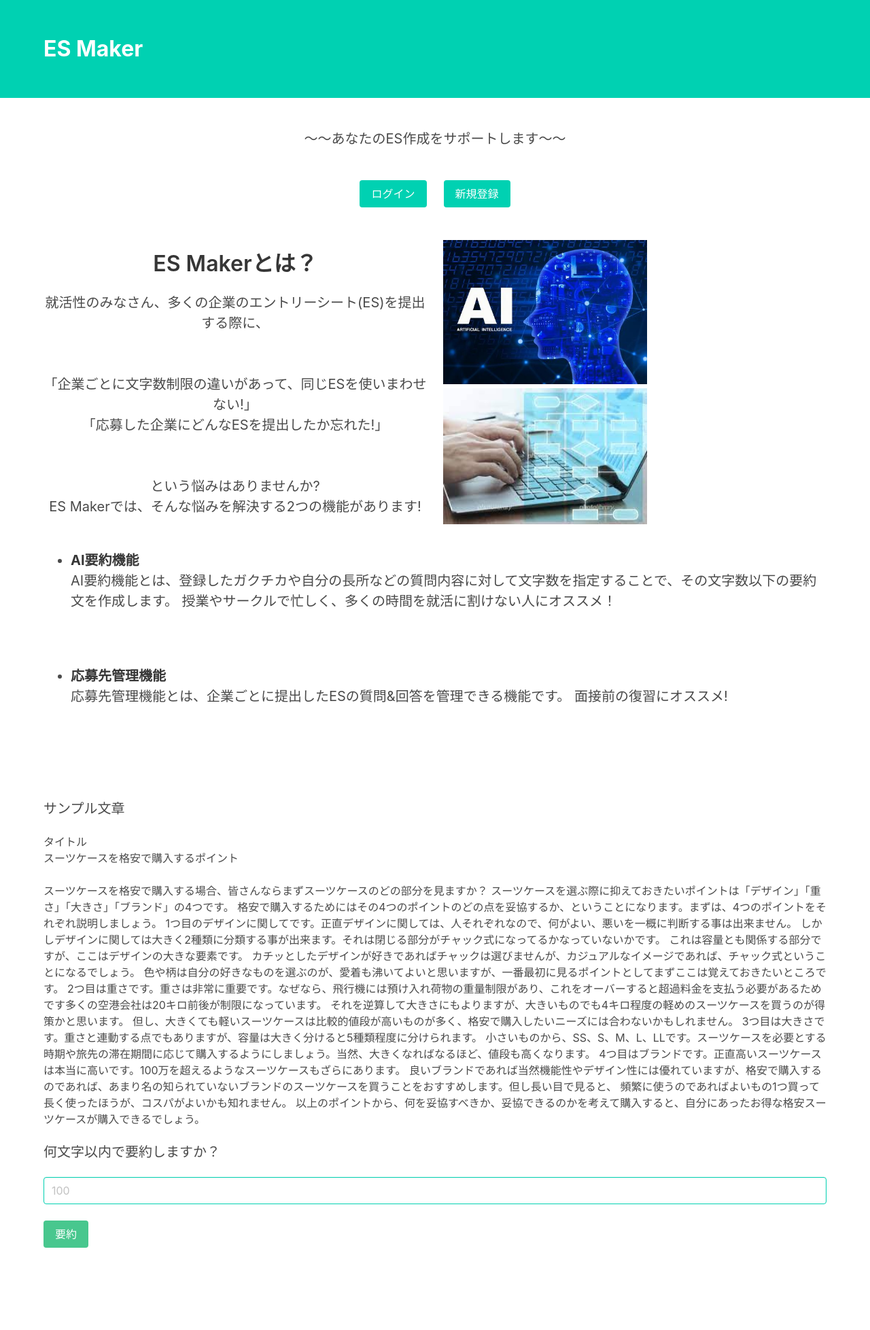
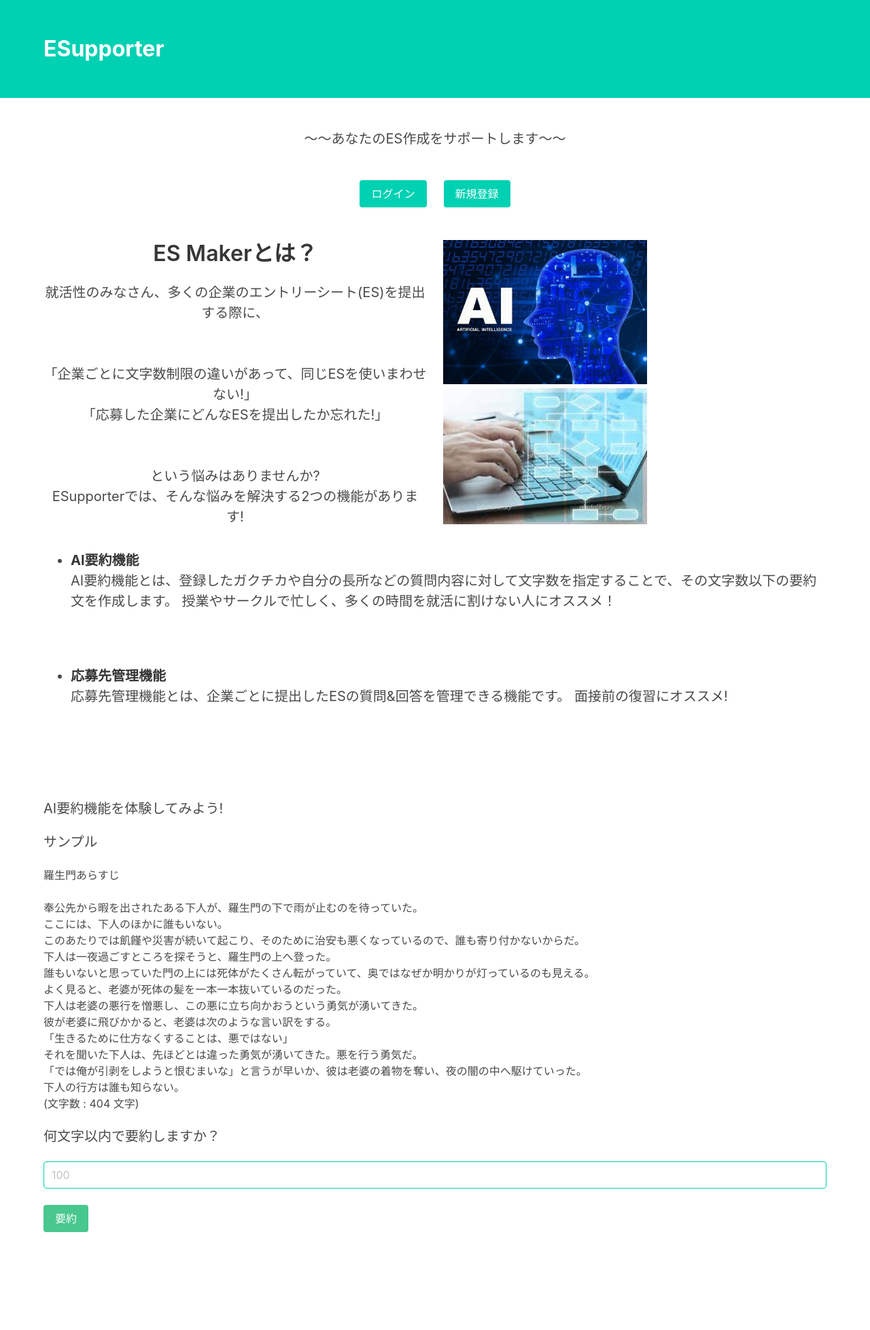
Before and after one commit to tsukaryo/Supporters_Hackathon, a Django app: page / in a window 1280 px wide. Shown: the whole page at 68% size. Before the commit the page ends 1835 px from the top, so only its background shows below. Run offline with Django 3.2, Linux system fonts and the light colour scheme.

Commit message:
Day2 final

```diff
--- a/ESMaker/util/sample_text.txt
+++ b/ESMaker/util/sample_text.txt
@@ -1,16 +1,12 @@
-スーツケースを格安で購入する場合、皆さんならまずスーツケースのどの部分を見ますか？
-スーツケースを選ぶ際に抑えておきたいポイントは「デザイン」「重さ」「大きさ」「ブランド」の4つです。
-格安で購入するためにはその4つのポイントのどの点を妥協するか、ということになります。まずは、4つのポイントをそれぞれ説明しましょう。
-1つ目のデザインに関してです。正直デザインに関しては、人それぞれなので、何がよい、悪いを一概に判断する事は出来ません。
-しかしデザインに関しては大きく2種類に分類する事が出来ます。それは閉じる部分がチャック式になってるかなっていないかです。
-これは容量とも関係する部分ですが、ここはデザインの大きな要素です。
-カチッとしたデザインが好きであればチャックは選びませんが、カジュアルなイメージであれば、チャック式ということになるでしょう。
-色や柄は自分の好きなものを選ぶのが、愛着も沸いてよいと思いますが、一番最初に見るポイントとしてまずここは覚えておきたいところです。
-2つ目は重さです。重さは非常に重要です。なぜなら、飛行機には預け入れ荷物の重量制限があり、これをオーバーすると超過料金を支払う必要があるためです多くの空港会社は20キロ前後が制限になっています。
-それを逆算して大きさにもよりますが、大きいものでも4キロ程度の軽めのスーツケースを買うのが得策かと思います。
-但し、大きくても軽いスーツケースは比較的値段が高いものが多く、格安で購入したいニーズには合わないかもしれません。
-3つ目は大きさです。重さと連動する点でもありますが、容量は大きく分けると5種類程度に分けられます。
-小さいものから、SS、S、M、L、LLです。スーツケースを必要とする時期や旅先の滞在期間に応じて購入するようにしましょう。当然、大きくなればなるほど、値段も高くなります。
-4つ目はブランドです。正直高いスーツケースは本当に高いです。100万を超えるようなスーツケースもざらにあります。
-良いブランドであれば当然機能性やデザイン性には優れていますが、格安で購入するのであれば、あまり名の知られていないブランドのスーツケースを買うことをおすすめします。但し長い目で見ると、 頻繁に使うのであればよいもの1つ買って長く使ったほうが、コスパがよいかも知れません。
-以上のポイントから、何を妥協すべきか、妥協できるのかを考えて購入すると、自分にあったお得な格安スーツケースが購入できるでしょう。
+奉公先から暇を出されたある下人が、羅生門の下で雨が止むのを待っていた。
+ここには、下人のほかに誰もいない。
+このあたりでは飢饉や災害が続いて起こり、そのために治安も悪くなっているので、誰も寄り付かないからだ。
+下人は一夜過ごすところを探そうと、羅生門の上へ登った。
+誰もいないと思っていた門の上には死体がたくさん転がっていて、奥ではなぜか明かりが灯っているのも見える。
+よく見ると、老婆が死体の髪を一本一本抜いているのだった。
+下人は老婆の悪行を憎悪し、この悪に立ち向かおうという勇気が湧いてきた。
+彼が老婆に飛びかかると、老婆は次のような言い訳をする。
+「生きるために仕方なくすることは、悪ではない」
+それを聞いた下人は、先ほどとは違った勇気が湧いてきた。悪を行う勇気だ。
+「では俺が引剥をしようと恨むまいな」と言うが早いか、彼は老婆の着物を奪い、夜の闇の中へ駆けていった。
+下人の行方は誰も知らない。
--- a/ESMaker/views.py
+++ b/ESMaker/views.py
@@ -7,15 +7,23 @@ from .util.summarize import summarize,best_summarize_doc
 from .util.wordcloud import get_word_str,word_cloud
 from django.contrib import messages
 import os
+from django.urls import reverse
+from urllib.parse import urlencode
 
 def index_view(request):
     module_dir = os.path.dirname(__file__)
     text_file_path = os.path.join(module_dir, 'util/sample_text.txt')
     f = open(text_file_path, 'r')
-    sample_text = f.read()
+    sample_text_list = f.readlines()
     f.close()
-    params = {'text': None}
-    params["text"] = sample_text
+    params = {'text': None, "sample_text_length":None}
+    params["text"] = sample_text_list
+
+    sample_text = ""
+    for sample_text_i in sample_text_list:
+        sample_text += sample_text_i
+
+    params["sample_text_length"] = len(sample_text)
 
     if request.method == 'POST':
         print("要約前：")
@@ -27,7 +35,18 @@ def index_view(request):
         params["summarized_answer"] = summarized_doc
         params["summarized_answer_length"] = len(summarized_doc)
         print("文字数:", len(summarized_doc), "文字")
-        return render(request, 'index.html',params)
+
+        return render(request, 'index.html', params)
+
+        # redirect_url = reverse('index')
+        # print("REDIRECT_URL",redirect_url)
+
+        # parameters = urlencode(params)
+        # print(parameters)
+
+        # url = f'{redirect_url}?{parameters}'
+
+        # return redirect(url)
 
     return render(request, 'index.html', params)
 
@@ -108,6 +127,11 @@ def answer(request,pk,ans):
         params["summarized_answer_length"] = len(summarized_doc)
         print("文字数:", len(summarized_doc), "文字")
         return render(request, 'answer.html',params)
+        # print("USER.ID = ", user.id)
+        # print("ANS = ",ans)
+        # url = str(ans)
+        # print("URL =", url)
+        # return redirect(to= url)
     return render(request, 'answer.html', params)
 
 # questions = {
@@ -166,6 +190,8 @@ def Edit_ES(request,pk,es,comp):
     params["user"] = user
     params["question"] = question
     if request.method == 'POST':
+        another_company = Company.objects.filter(userid=pk).exclude(id=comp)
+        params["another_companies"] = another_company
         question.question = request.POST["question"]
         question.answer = request.POST["answer"]
         question.save()
@@ -224,11 +250,13 @@ def CompanyESPost(request,pk,comp):
     params["user_id"] = pk
     user = User.objects.get(id=pk)
     params["user"] = user
+    company = Company.objects.get(id=comp)
+    params["company"] = company
     if request.method == 'POST':
         question = ES.objects.create(userid=pk, question=request.POST["question"],answer =request.POST["answer"],company_id=comp)
-        company = Company.objects.get(id=comp)
         questions = ES.objects.filter(userid=pk,company_id=comp)
-        params["company"] = company
+        another_company = Company.objects.filter(userid=pk).exclude(id=comp)
+        params["another_companies"] = another_company
         params["questions"] = questions
         return render(request, 'CompanyEsPage.html',params)
     return render(request,"ESpost.html",params)
@@ -239,14 +267,15 @@ def delete_ES(request,pk,es,comp):
     params ={"user" : None, "questions" : None}
     user = User.objects.get(id=pk)
     company = Company.objects.get(id=comp)
-    questions = ES.objects.filter(userid=pk)
+    questions = ES.objects.filter(userid=pk,company_id=comp)
     companies = Company.objects.filter(userid=pk)
+    another_company = Company.objects.filter(userid=pk).exclude(id=comp)
+    params["another_companies"] = another_company
     params["user"] = user
     params["company"] = company
     params["questions"] = questions
     params["companies"] = companies
-    return render(request, 'CompanyESPage.html',params)
-    return render()
+    return render(request, 'CompanyEsPage.html',params)
 
 
 def post_company(request, pk):
--- a/templates/base.html
+++ b/templates/base.html
@@ -5,7 +5,7 @@
     <meta charset="utf-8">
     <meta name="viewport" content="width=device-width, initial-scale=1">
     <link rel="stylesheet" href="https://cdn.jsdelivr.net/npm/bulma@0.9.3/css/bulma.min.css">
-    <title>ESMaker</title>
+    <title>ESupporter</title>
 
 </head>
 
@@ -15,8 +15,8 @@
             <div class="container">
                 <nav class = "level is-size-3">
 
-                    <div class = "level-left">
-                        <h1 class="level-item has-text-weight-bold"><a href = "{% url 'mypage' pk=user.id %}">ES Maker</a></h1>
+                    <div class="level-left">
+                        <h1 class="level-item has-text-weight-bold"><a href = "{% url 'mypage' pk=user.id %}">ESupporter</a></h1>
                     </div>
                     <div class = "level-right">
                         <p class="level-item is-size-6">{{ user.name }}さん</p>
--- a/templates/index.html
+++ b/templates/index.html
@@ -8,7 +8,7 @@
     <meta name="viewport" content="width=device-width, initial-scale=1">
     <link rel="stylesheet" href="https://cdn.jsdelivr.net/npm/bulma@0.9.3/css/bulma.min.css">
 
-    <title>ESMaker</title>
+    <title>ESupporter</title>
 
 </head>
 
@@ -18,7 +18,7 @@
             <div class="container">
                 <nav class = "level is-size-3">
                     <div class = "level-left">
-                        <h1 class="level-item has-text-weight-bold"><a href = "{% url 'index' %}">ES Maker</a></h1>
+                        <h1 class="level-item has-text-weight-bold"><a href = "{% url 'index' %}">ESupporter</a></h1>
                     </div>
                 </nav>
             </div>
@@ -63,7 +63,7 @@
         <br></br>
         という悩みはありませんか?<br>
 
-        ES Makerでは、そんな悩みを解決する2つの機能があります!
+        ESupporterでは、そんな悩みを解決する2つの機能があります!
     </div>
 
     <div class="column">
@@ -94,17 +94,21 @@
     <br><br><br>
 </div>
 
-
+<div class="block">
+    <h2 class="subtitle">AI要約機能を体験してみよう!</h2>
+</div>
 
 <div class="block">
-    <h2 class="subtitle">サンプル文章</h2>
+    <h2 class="subtitle">サンプル</h2>
 </div>
 <div class="block">
-    <h3>タイトル</h3>
-    <p>スーツケースを格安で購入するポイント</p>
+    <h3>羅生門あらすじ</h3>
 </div>
 <div class="block">
-    <p> {{text}} </p>
+    {% for t in text %}
+        <p> {{ t }} </p>
+    {% endfor %}
+    <p> (文字数 : {{ sample_text_length }} 文字) </p>
 </div>
 
 <div class="block">
@@ -124,7 +128,14 @@
 
 </form>
 
+<br></br>
+
 {% if summarized_answer %}
+
+<div class="block">
+    <h2 class="subtitle"> 要約結果 </h2>
+</div>
+
 <div class="block">
     <div class="box">
     <p>{{ summarized_answer }}</p>
@@ -132,7 +143,7 @@
 </div>
 
 <div class="block">
-    <h3 class="subtitle">{{ summarized_answer_length }}文字</h3>
+    <h3 class="subtitle">要約後: {{ summarized_answer_length }}文字</h3>
 </div>
 
 {% endif %}
--- a/templates/mypage.html
+++ b/templates/mypage.html
@@ -1,5 +1,6 @@
 {% extends 'base.html' %}
 {% block content %}
+
 
 <div class="container">
 
--- a/templates/signup.html
+++ b/templates/signup.html
@@ -16,7 +16,7 @@
             <nav class = "level is-size-3">
 
                 <div class = "level-left">
-                    <h1 class="level-item has-text-weight-bold"><a href="{% url 'index' %}">ES Maker</a></h1>
+                    <h1 class="level-item has-text-weight-bold"><a href="{% url 'index' %}">ESupporter</a></h1>
                 </div>
             </nav>
         </div>
@@ -52,6 +52,7 @@
 
     <br></br>
     <button type="submit" class="button is-primary">新規登録</button>
+    <a href="{% url 'index'%}" class="button is-primary">戻る</a>
 </form>
 
 
```
Also changed, not shown: templates/CompanyEsPage.html (+2 -10 lines), templates/ESpost.html (+2 -5 lines), templates/companies.html (+19 -17 lines), templates/login.html (+4 -3 lines), templates/questions.html (+22 -19 lines), ESMaker/urls.py (line endings or trailing spaces).
